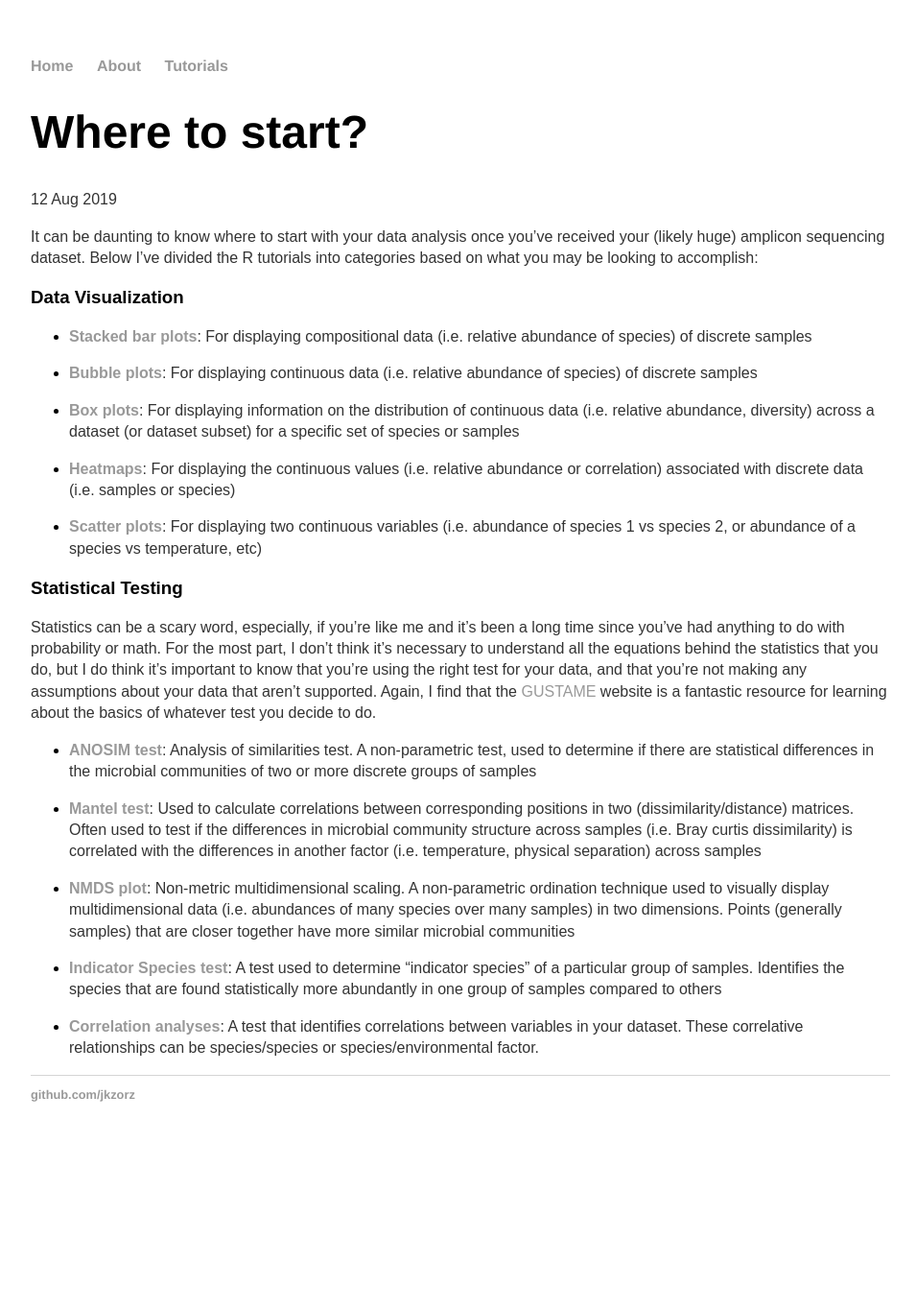
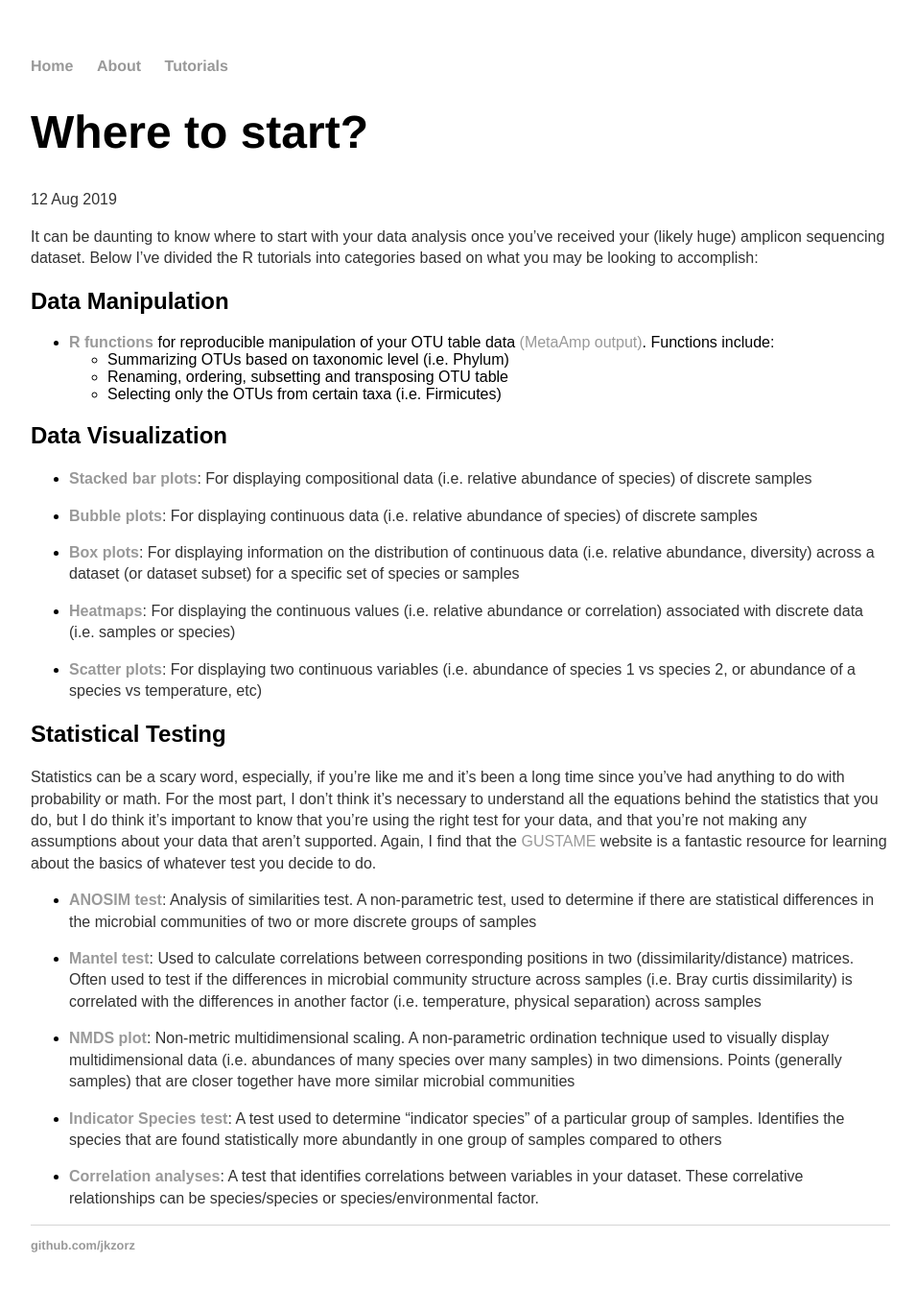
Before and after one commit to jkzorz/jkzorz.github.io, a Jekyll site: the page built from _posts/2019-07-04-Where-to-start.md, in a window 1280 px wide. Shown: the whole page at 96% size, without its empty margins (160-1115 px from the left). Built offline with Jekyll 4.4.1, drawn with Linux system fonts in a browser that asks for light colours; before the commit the page ends 1208 px from its top, so only the background shows below that.

Commit message:
Update 2019-07-04-Where-to-start.md

```diff
--- a/_posts/2019-07-04-Where-to-start.md
+++ b/_posts/2019-07-04-Where-to-start.md
@@ -7,8 +7,14 @@ date: 2019-08-12
 
 It can be daunting to know where to start with your data analysis once you've received your (likely huge) amplicon sequencing dataset. Below I've divided the R tutorials into categories based on what you may be looking to accomplish:
 
+## Data Manipulation ##
+- **[R functions](https://jkzorz.github.io/2019/08/11/metaamp-r-functions.html)** for reproducible manipulation of your OTU table data [(MetaAmp output)](http://ebg.ucalgary.ca/metaamp/). Functions include:
+  - Summarizing OTUs based on taxonomic level (i.e. Phylum)
+  - Renaming, ordering, subsetting and transposing OTU table
+  - Selecting only the OTUs from certain taxa (i.e. Firmicutes)
 
-<h3>Data Visualization</h3>
+
+## Data Visualization ##
 
   - **[Stacked bar plots](https://jkzorz.github.io/2019/06/05/stacked-bar-plots.html)**: For displaying compositional data (i.e. relative abundance of species) of discrete samples
 
@@ -23,7 +29,7 @@ It can be daunting to know where to start with your data analysis once you've re
 
 
 
-<h3>Statistical Testing</h3>
+## Statistical Testing ##
 
 Statistics can be a scary word, especially, if you're like me and it's been a long time since you've had anything to do with probability or math. For the most part, I don't think it's necessary to understand all the equations behind the statistics that you do, but I do think it's important to know that you're using the right test for your data, and that you're not making any assumptions about your data that aren't supported.  Again, I find that the [GUSTAME](https://sites.google.com/site/mb3gustame/) website is a fantastic resource for learning about the basics of whatever test you decide to do.
 
```
